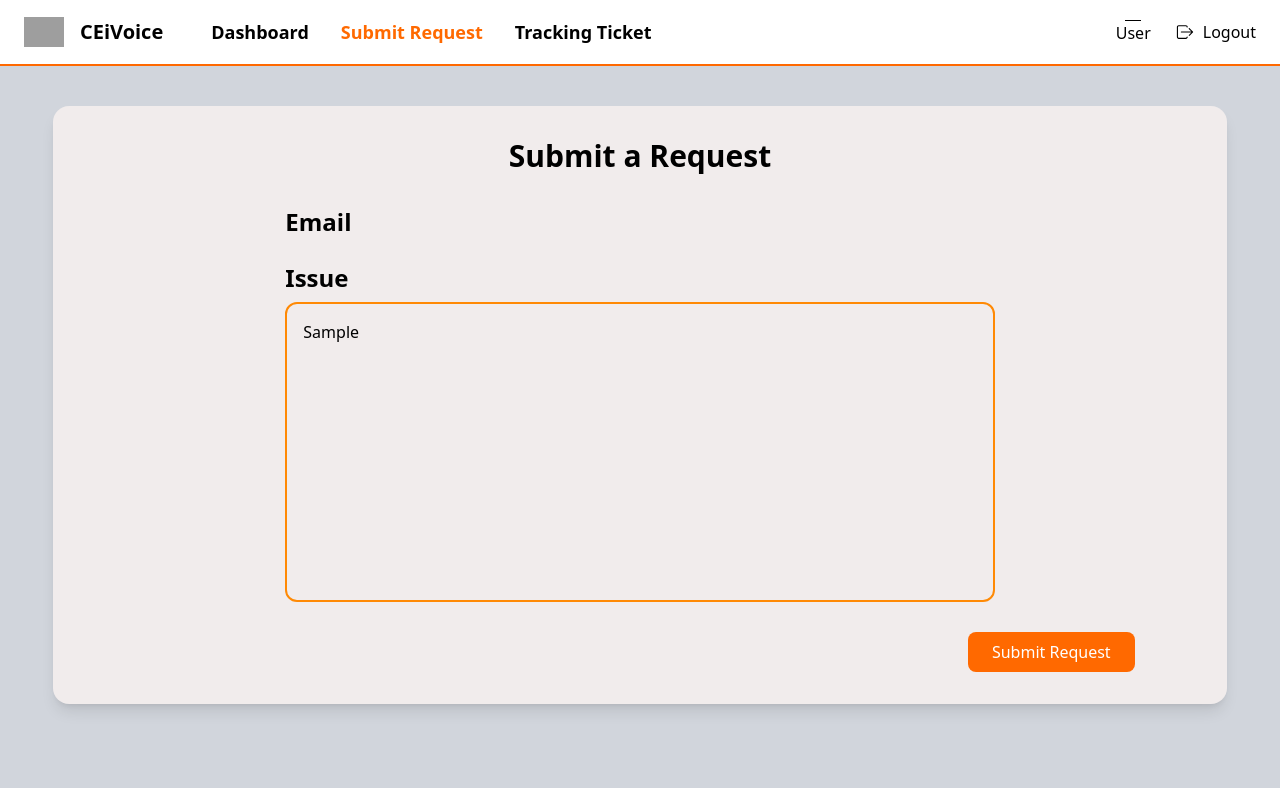
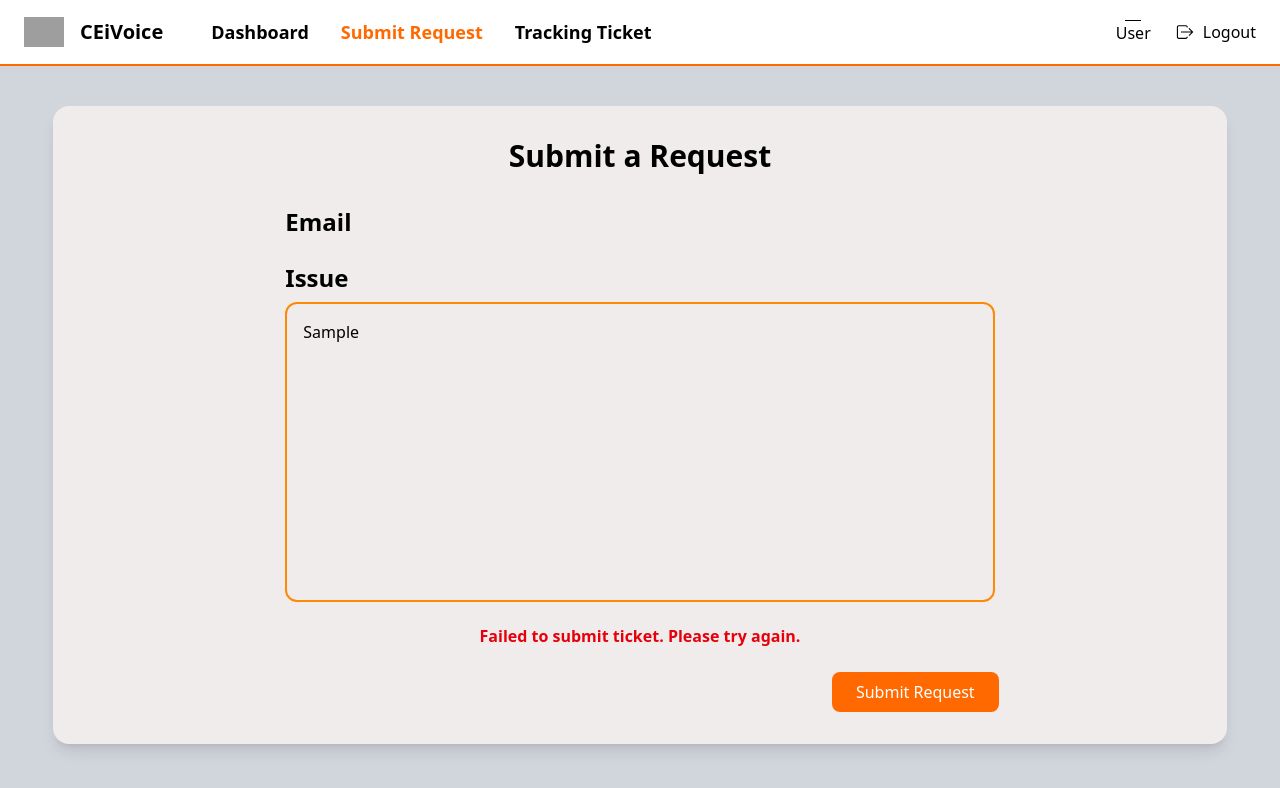
Before and after one commit to Phyo-Arkar-Win/CEiVoice, a React app in the folder frontend/: page /submitrequest in a window 1280 px wide. Both pictures are taken after typing "Sample" into the empty fields and a click on the button "Submit Request". Shown: the top 788 px of the page. Built offline with nearby package versions, Linux system fonts and the light colour scheme; no server answers; grey boxes are pictures that could not be loaded; the HTML template or start-up script is replaced by a standard one.

Commit message:
submit request complete

```diff
--- a/frontend/src/components/UserNavbar.jsx
+++ b/frontend/src/components/UserNavbar.jsx
@@ -79,7 +79,7 @@ export default function UserNavbar() {
 
     <div className="flex items-center cursor-pointer">
       <IoIosLogOut onClick={handleLogout} className="text-xl" />
-      <button onClick={handleLogout} className="ml-2">
+      <button onClick={handleLogout} className="ml-2 cursor-pointer">
         Logout
       </button>
     </div>
--- a/frontend/src/pages/Login.jsx
+++ b/frontend/src/pages/Login.jsx
@@ -13,7 +13,7 @@ export default function Login() {
   const [email, setEmail] = useState('');
   const [password, setPassword] = useState('');
 
-  // MANUAL LOGIN
+  // LOGIN
   const handleManualLogin = async (e) => {
     e.preventDefault();
     try {
--- a/frontend/src/pages/SubmitReq.jsx
+++ b/frontend/src/pages/SubmitReq.jsx
@@ -1,16 +1,57 @@
 import React, { useEffect, useState } from "react"
 import UserNavbar from "../components/userNavbar"
+import api from "../api/axios"
+
+export default function SubmitReq() {
+    const [ email, setEmail ] = useState("")
+    const [ issue, setIssue ] = useState("")
+    const [ loading, setLoading ] = useState(false)
+    const [ message, setMessage ] = useState("")
+    const [ error, setError ] = useState("")
 
 
-export default function SubmitReq() {
-    const [email, setEmail ] = useState("")
-
     useEffect(()=>{
-        const user = JSON.parse(localStorage.getItem('user'))
+         const user = JSON.parse(localStorage.getItem('user'))
         if (user) {
             setEmail(user.email)
+        ,[]}
+
+        if (message || error) {
+            const timer = setTimeout(() => {
+                setMessage("");
+                setError("");
+            },3000);
+
+            return () => clearTimeout(timer)
         }
-    })
+    },[message, error])
+
+    const handleSubmit = async () => {
+        setMessage("");
+        setError("");
+
+        if (!issue.trim()) {
+            setError("Please descirbe your issue.")
+            return;
+        }
+
+        try {
+            setLoading(true);
+
+            const response = await api.post("/submit", {
+                email,
+                issue
+            });
+
+            setMessage("Ticket submitted successfully! Please check your email.")
+            setIssue("")
+        } catch (err) {
+            console.error(err)
+            setError("Failed to submit ticket. Please try again.")
+        } finally {
+            setLoading(false)
+        }
+    }
 
     return(
         <>
@@ -34,15 +75,35 @@ export default function SubmitReq() {
 
                 <h3 className="text-2xl font-semibold mb-2">Issue</h3>
                 <textarea
+                value={issue}
+                onChange={(e)=> setIssue(e.target.value)}
                 placeholder="Please describe your issue in detail..."
-                className="w-full h-full min-h-[300px] p-4 border-2 border-orange-400 rounded-xl resize-none outline-none"
+                className="w-full h-full min-h-75 p-4 border-2 border-orange-400 rounded-xl resize-none outline-none"
                 />
             </div>
 
+            {message && (
+                        <p className="text-green-600 font-semibold text-center mt-4">
+                            {message}
+                        </p>
+                    )}
+
+            {error && (
+                        <p className="text-red-600 font-semibold text-center mt-4">
+                            {error}
+                        </p>
+                    )}
+
+
             {/* Button stays bottom */}
             <div className="flex justify-end mt-6 mr-15">
-                <button className="bg-orange-500 text-white px-6 py-2 hover:bg-orange-700 cursor-pointer rounded-lg">
-                Submit Request
+                <button
+                type="submit"
+                onClick={handleSubmit}
+                disabled={loading}
+
+                className="bg-orange-500 text-white px-6 py-2 hover:bg-orange-700 cursor-pointer rounded-lg mr-34">
+                {loading ? "Submitting..." : "Submit Request"}
                 </button>
             </div>
 
```
